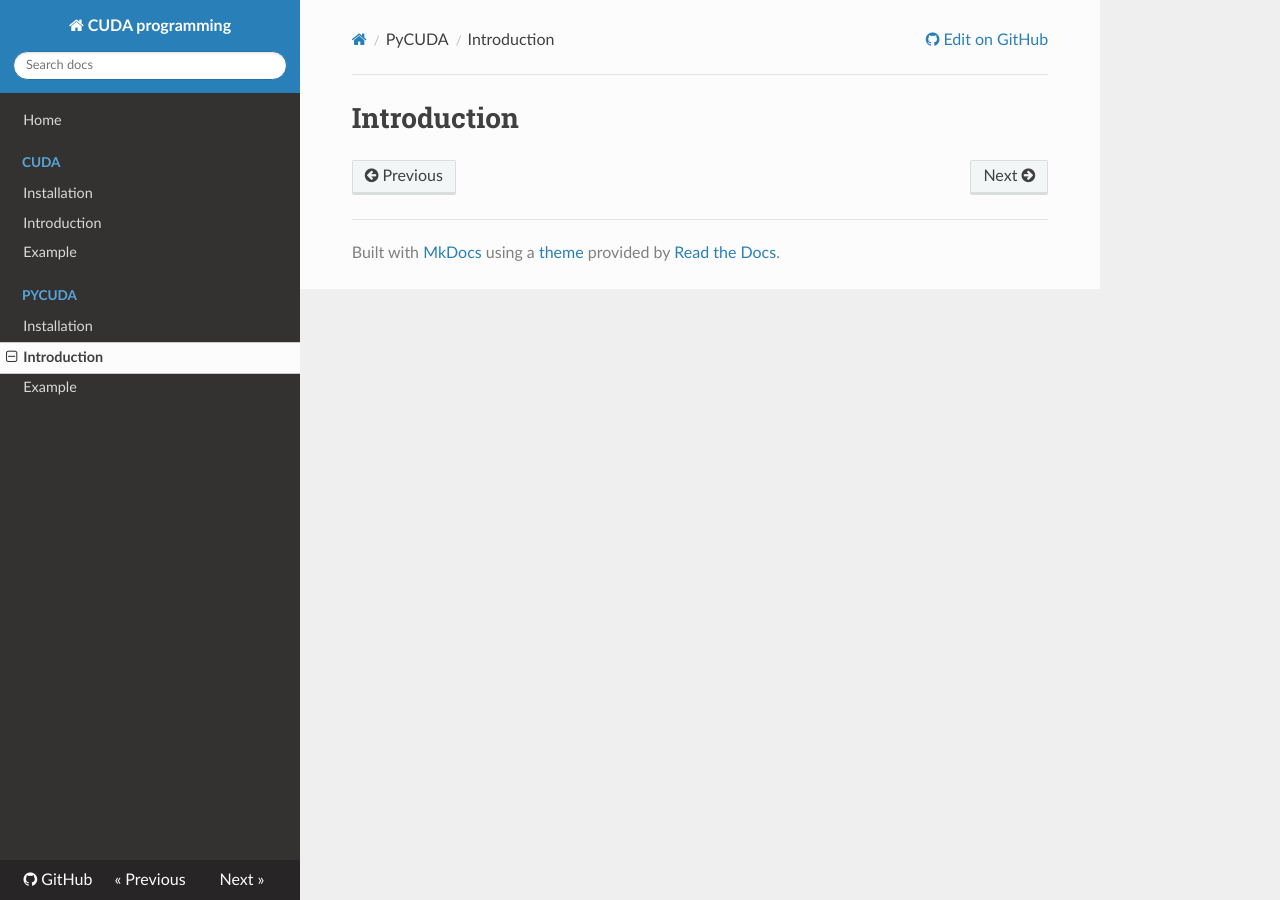
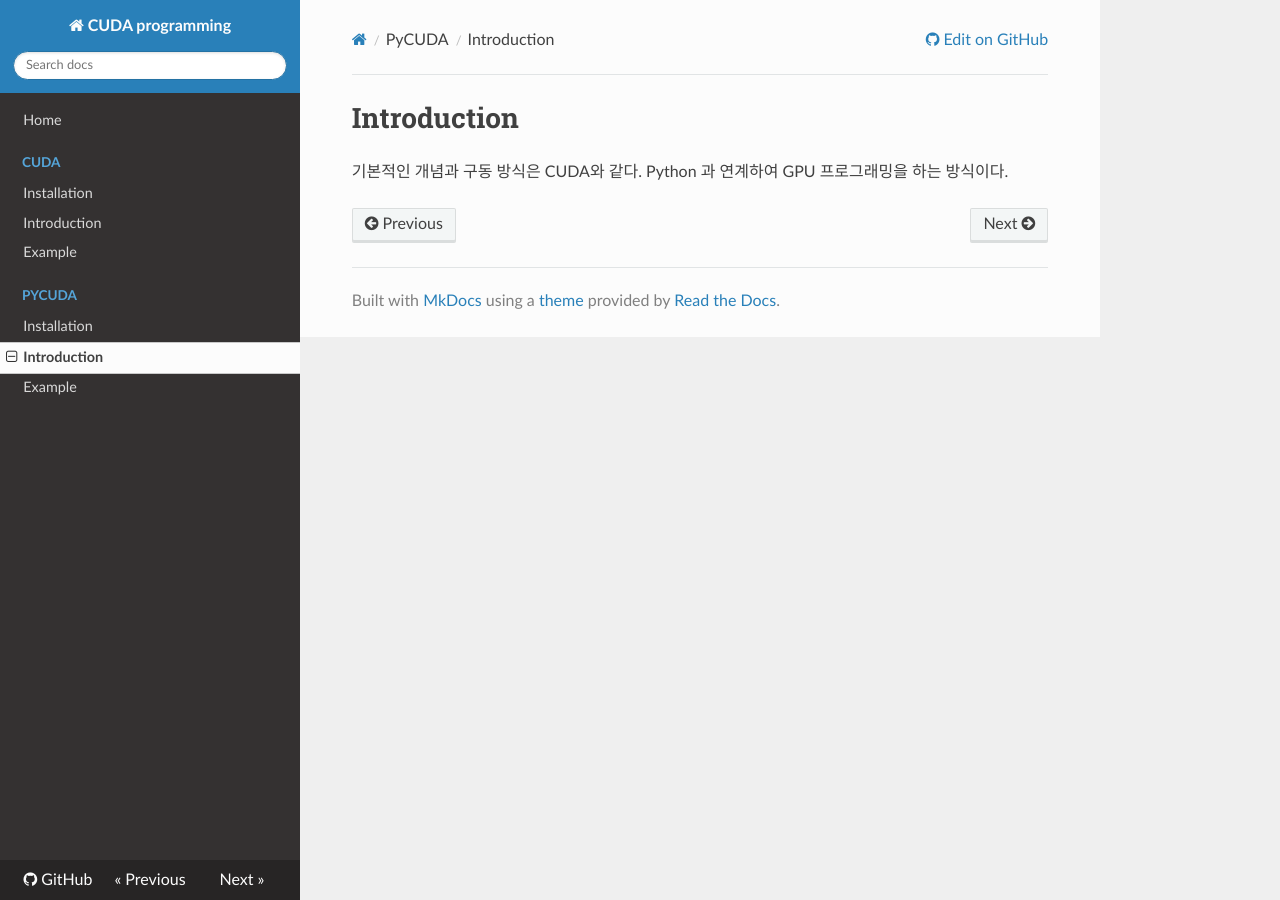
Before and after one commit to WonyoungCho/CUDA, an MkDocs documentation site: the page built from docs/PyCUDA_int.md, in a window 1280 px wide. Built offline with MkDocs 1.6.1, drawn with Linux system fonts in a browser that asks for light colours; nearby versions of some CDN libraries; old or Windows-style settings are respelled for this version of MkDocs.

Commit message:
Update PyCUDA_int.md

```diff
--- a/docs/PyCUDA_int.md
+++ b/docs/PyCUDA_int.md
@@ -1 +1,3 @@
 # Introduction
+
+기본적인 개념과 구동 방식은 CUDA와 같다. Python 과 연계하여 GPU 프로그래밍을 하는 방식이다.
```
